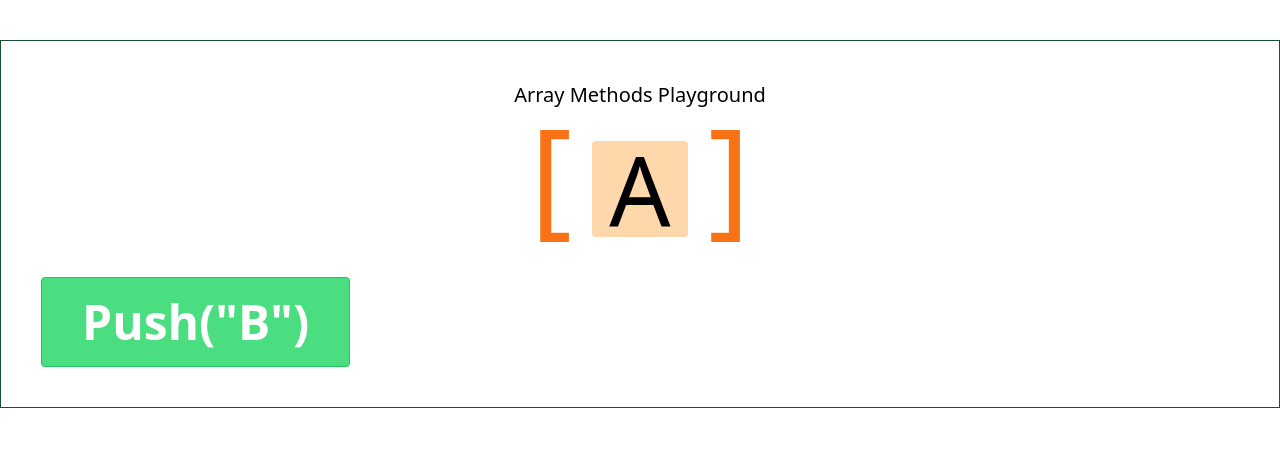
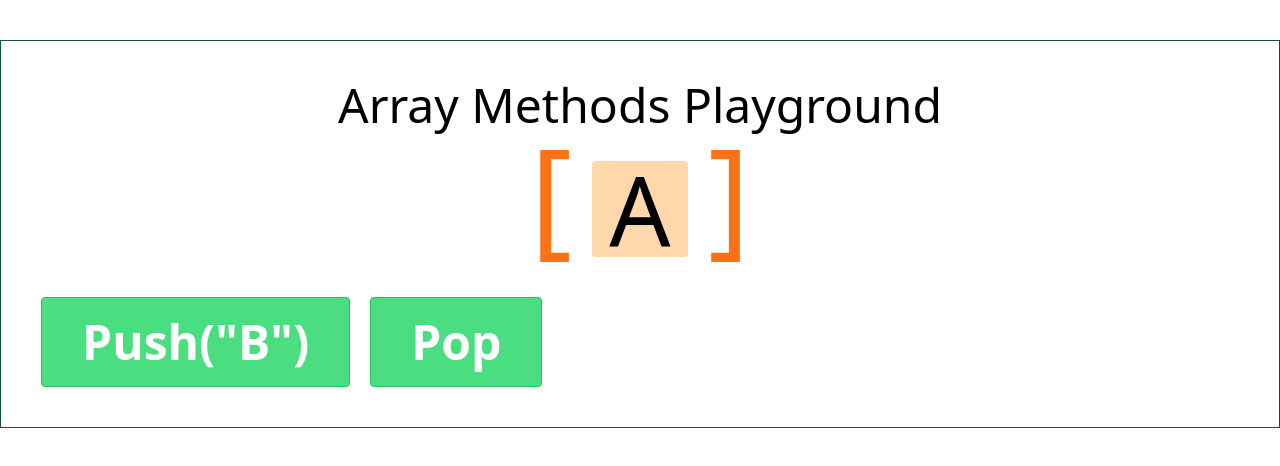
Before and after one commit to JoyAnneW/array-methods-playground, a React (Create React App) app in the folder array-methods-playground/: page / in a window 1280 px wide. Shown: the top 466 px of the page. Built offline with nearby package versions, Linux system fonts and the light colour scheme.

Commit message:
minor styling changes. created the Pop component and implemented removing from array's end.

```diff
--- a/array-methods-playground/src/App.js
+++ b/array-methods-playground/src/App.js
@@ -2,7 +2,7 @@ import Array from "./components/Array";
 function App() {
 	return (
 		<div className="border border-green-900 grid place-items-center container mt-10 p-10 mx-auto h-full ">
-			<h1 className="text-xl">Array Methods Playground</h1>
+			<h1 className="text-5xl">Array Methods Playground</h1>
 			<Array />
 		</div>
 	);
--- a/array-methods-playground/src/components/Array.js
+++ b/array-methods-playground/src/components/Array.js
@@ -1,6 +1,7 @@
 import React, { useState } from "react";
 import ArrayItem from "./ArrayItem";
 import Push from "./Push";
+import Pop from "./Pop";
 
 export default function Array() {
 	const [array, setArray] = useState(["A"]);
@@ -23,7 +24,10 @@ export default function Array() {
 				<div className=" text-9xl text-orange-500">]</div>
 			</div>
 
-			<Push nextLetter={nextLetter} array={array} setArray={setArray} />
+			<div className="flex gap-5 mt-10">
+				<Push nextLetter={nextLetter} array={array} setArray={setArray} />
+				<Pop array={array} setArray={setArray} />
+			</div>
 		</div>
 	);
 }
--- /dev/null
+++ b/array-methods-playground/src/components/Pop.js
@@ -0,0 +1,26 @@
+import React from "react";
+
+export default function Pop({ array, setArray }) {
+	const removeFromEnd = () => {
+		const poppedArray = array.filter(
+			(item, index) => index !== array.length - 1
+		);
+		if (array.length) {
+			setArray(poppedArray);
+		}
+	};
+
+	return (
+		<div>
+			<button
+				onClick={removeFromEnd}
+				className={`rounded border border-green-500 bg-green-400 hover:bg-green-500  px-10 py-5 text-5xl font-bold text-white cursor ${
+					!array.length && "cursor-not-allowed"
+				}`}
+				disabled={!array.length}
+			>
+				Pop
+			</button>
+		</div>
+	);
+}
--- a/array-methods-playground/src/components/Push.js
+++ b/array-methods-playground/src/components/Push.js
@@ -9,7 +9,7 @@ export default function Push({ nextLetter, array, setArray }) {
 		<div>
 			<button
 				onClick={addToEnd}
-				className="rounded border border-green-500 bg-green-400 hover:bg-green-500 mt-10 px-10 py-5 text-5xl  font-bold text-white"
+				className="rounded border border-green-500 bg-green-400 hover:bg-green-500  px-10 py-5 text-5xl  font-bold text-white"
 			>
 				Push("{nextLetter}")
 			</button>
```
